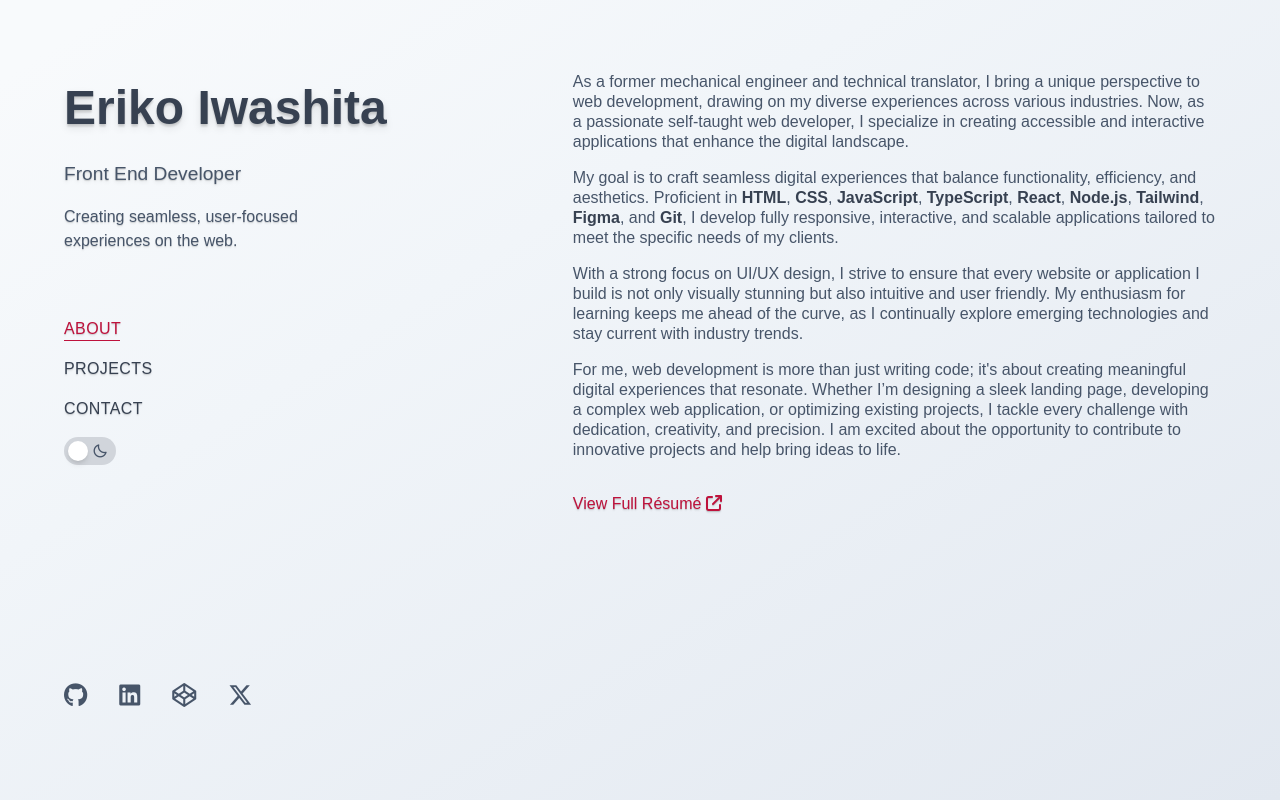
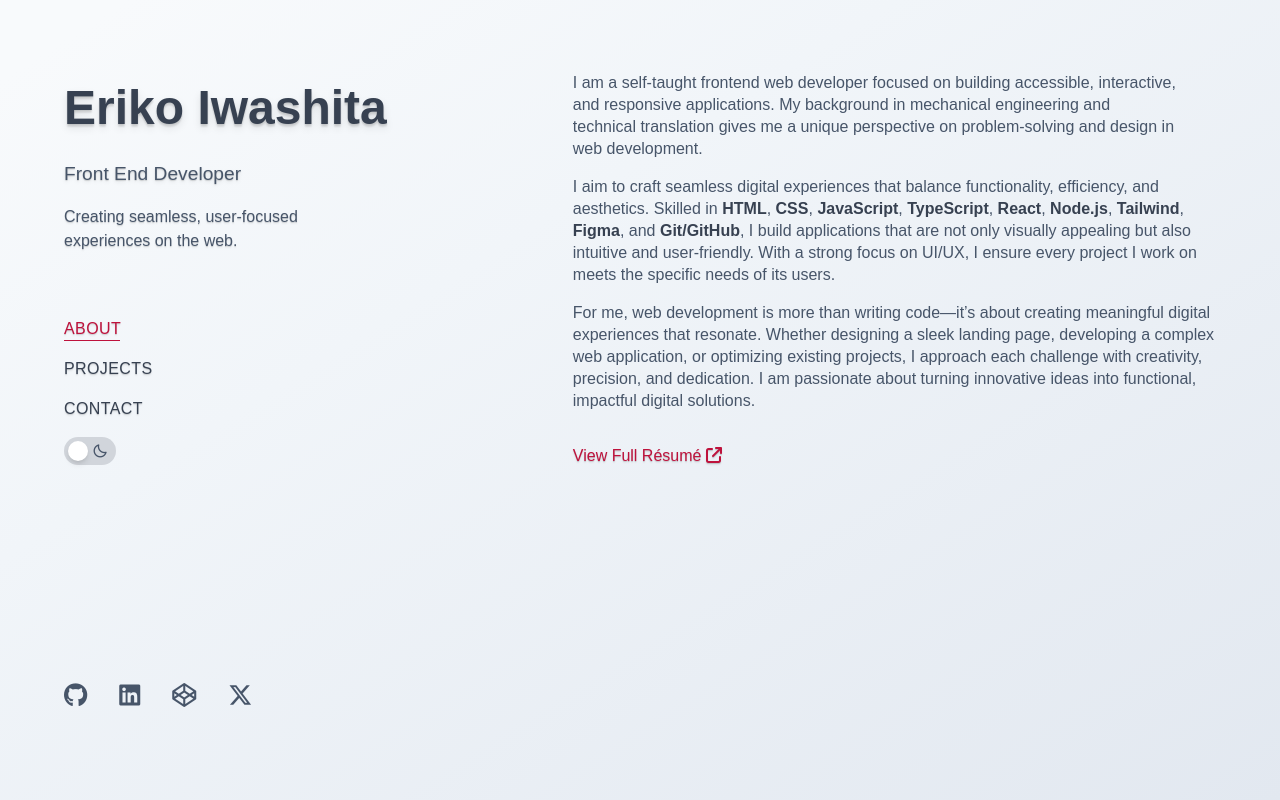
Before and after one commit to KellyBytes/kb-portfolio-website-v1, a React (Vite) app: page / in a window 1280 px wide. Shown: the top 800 px of the page. Built offline with nearby package versions, Linux system fonts and the light colour scheme; some icons are missing; a web font is replaced by a local one.

Commit message:
Update About section with new resume

```diff
--- a/src/components/Hero.jsx
+++ b/src/components/Hero.jsx
@@ -16,16 +16,15 @@ const Hero = () => {
         isVisible ? 'opacity-100' : 'opacity-0'
       } transition-opacity duration-1500`}
     >
-      <p className="text-pretty font-light leading-5">
-        As a former mechanical engineer and technical translator, I bring a
-        unique perspective to web development, drawing on my diverse experiences
-        across various industries. Now, as a passionate self-taught web
-        developer, I specialize in creating accessible and interactive
-        applications that enhance the digital landscape.
+      <p className="text-pretty font-light leading-snug">
+        I am a self-taught frontend web developer focused on building
+        accessible, interactive, and responsive applications. My background in
+        mechanical engineering and technical translation gives me a unique
+        perspective on problem-solving and design in web development.
       </p>
-      <p className="text-pretty font-light leading-5">
-        My goal is to craft seamless digital experiences that balance
-        functionality, efficiency, and aesthetics. Proficient in{' '}
+      <p className="text-pretty font-light leading-snug">
+        I aim to craft seamless digital experiences that balance functionality,
+        efficiency, and aesthetics. Skilled in{' '}
         <span className="font-semibold text-[var(--c-tertiary)]">HTML</span>,{' '}
         <span className="font-semibold text-[var(--c-tertiary)]">CSS</span>,{' '}
         <span className="font-semibold text-[var(--c-tertiary)]">
@@ -39,24 +38,21 @@ const Hero = () => {
         <span className="font-semibold text-[var(--c-tertiary)]">Node.js</span>,{' '}
         <span className="font-semibold text-[var(--c-tertiary)]">Tailwind</span>
         , <span className="font-semibold text-[var(--c-tertiary)]">Figma</span>,
-        and <span className="font-semibold text-[var(--c-tertiary)]">Git</span>,
-        I develop fully responsive, interactive, and scalable applications
-        tailored to meet the specific needs of my clients.
+        and{' '}
+        <span className="font-semibold text-[var(--c-tertiary)]">
+          Git/GitHub
+        </span>
+        , I build applications that are not only visually appealing but also
+        intuitive and user-friendly. With a strong focus on UI/UX, I ensure
+        every project I work on meets the specific needs of its users.
       </p>
-      <p className="text-pretty font-light leading-5">
-        With a strong focus on UI/UX design, I strive to ensure that every
-        website or application I build is not only visually stunning but also
-        intuitive and user friendly. My enthusiasm for learning keeps me ahead
-        of the curve, as I continually explore emerging technologies and stay
-        current with industry trends.
-      </p>
-      <p className="text-pretty font-light leading-5">
-        For me, web development is more than just writing code; it's about
-        creating meaningful digital experiences that resonate. Whether I’m
-        designing a sleek landing page, developing a complex web application, or
-        optimizing existing projects, I tackle every challenge with dedication,
-        creativity, and precision. I am excited about the opportunity to
-        contribute to innovative projects and help bring ideas to life.
+      <p className="text-pretty font-light leading-snug">
+        For me, web development is more than writing code—it’s about creating
+        meaningful digital experiences that resonate. Whether designing a sleek
+        landing page, developing a complex web application, or optimizing
+        existing projects, I approach each challenge with creativity, precision,
+        and dedication. I am passionate about turning innovative ideas into
+        functional, impactful digital solutions.
       </p>
       <a
         href="/resume.pdf"
```
Also changed, not shown: 1 other file (tests, documents, lock files or other folders).
